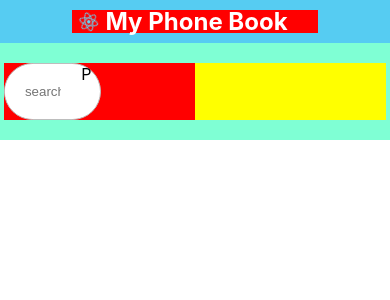
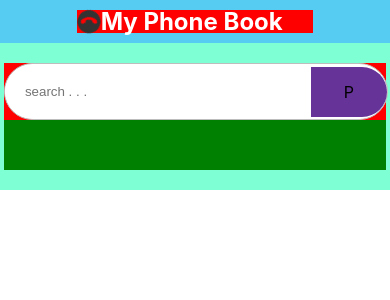
Before and after one commit to arasico/phonebook-ui-react, a React (Create React App) app: page /list in a window 390 px wide. Shown: the top 300 px of the page. Built offline with nearby package versions, Linux system fonts and the light colour scheme.

Commit message:
list hedaer responsive is ok

```diff
--- a/src/container/dashboard/Listing.js
+++ b/src/container/dashboard/Listing.js
@@ -24,7 +24,7 @@ class ListingComponent extends Component {
                                 </div>
                             </div>
                         </div>
-                        <div className="menu-container"></div>
+                        <div className="menubutton-container"></div>
                     </div>
                     <div className=""></div>
                 </div>
--- a/src/container/dashboard/style.css
+++ b/src/container/dashboard/style.css
@@ -1,3 +1,21 @@
+
+@media only screen and (max-width:1000px){
+    .search-box {
+        width: 100%!important;
+    }
+}
+
+@media only screen and (max-width:450px){
+    .search-container {
+        width: 100%!important;
+    }
+    .list-header{
+        flex-direction: column!important;
+    }
+    .menubutton-container {
+        width: 100%!important;
+    }
+}
 
 .container{
     margin: auto;
@@ -29,7 +47,7 @@
     text-align: left;
 }
 
-.menu-container {
+.menubutton-container {
     background-color: green;
     height: 50px;
     width: 50%;
@@ -65,7 +83,12 @@ input[type=text], input[type=password],  select {
 
 }
 .search-button {
- width: 20%;
- align-items: center;
- justify-content: center;
+    background-color: rebeccapurple;
+    width: 20%;
+    align-items: center;
+    justify-content: center;
+    text-align: center;
+    margin: auto;
+    padding: 15px 0;
+    border-radius: 0 100px 100px 0;
 }
```
Also changed, not shown: src/logo.svg.
